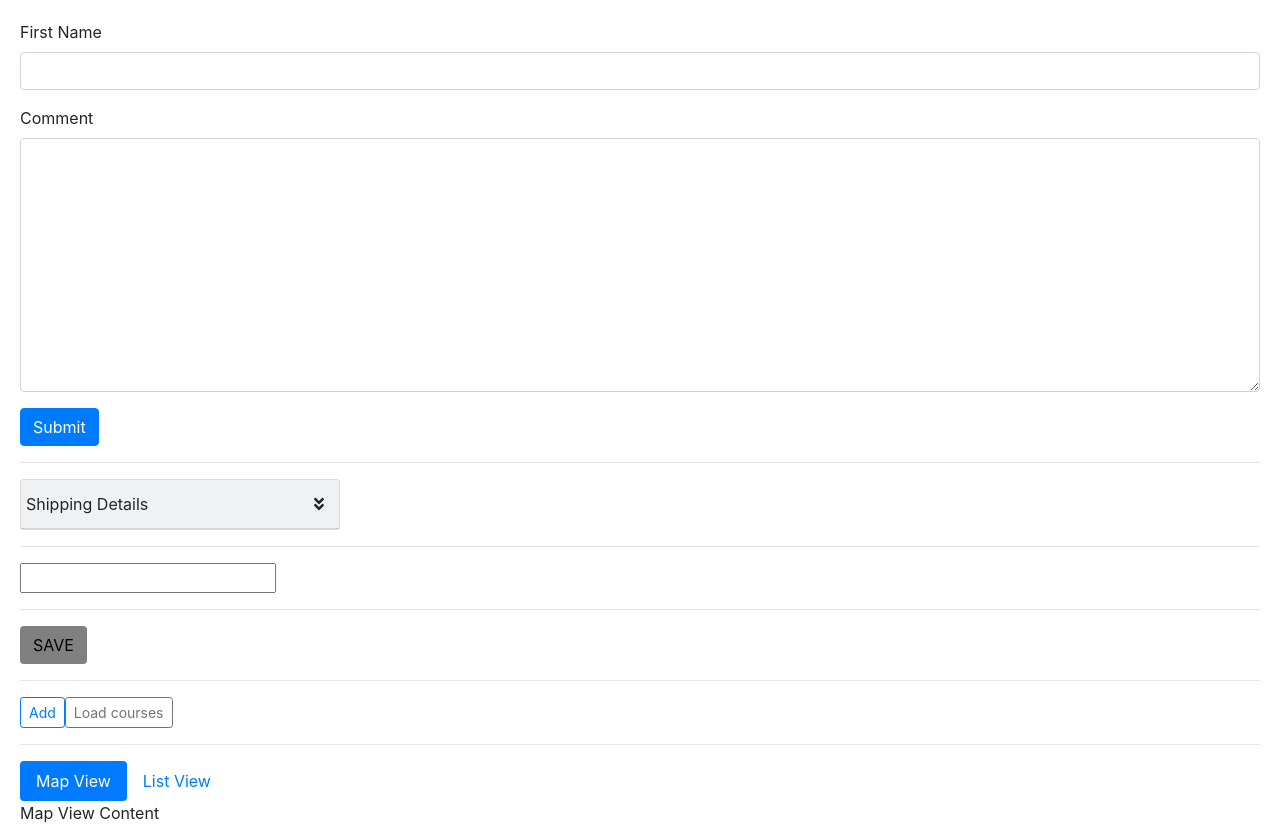
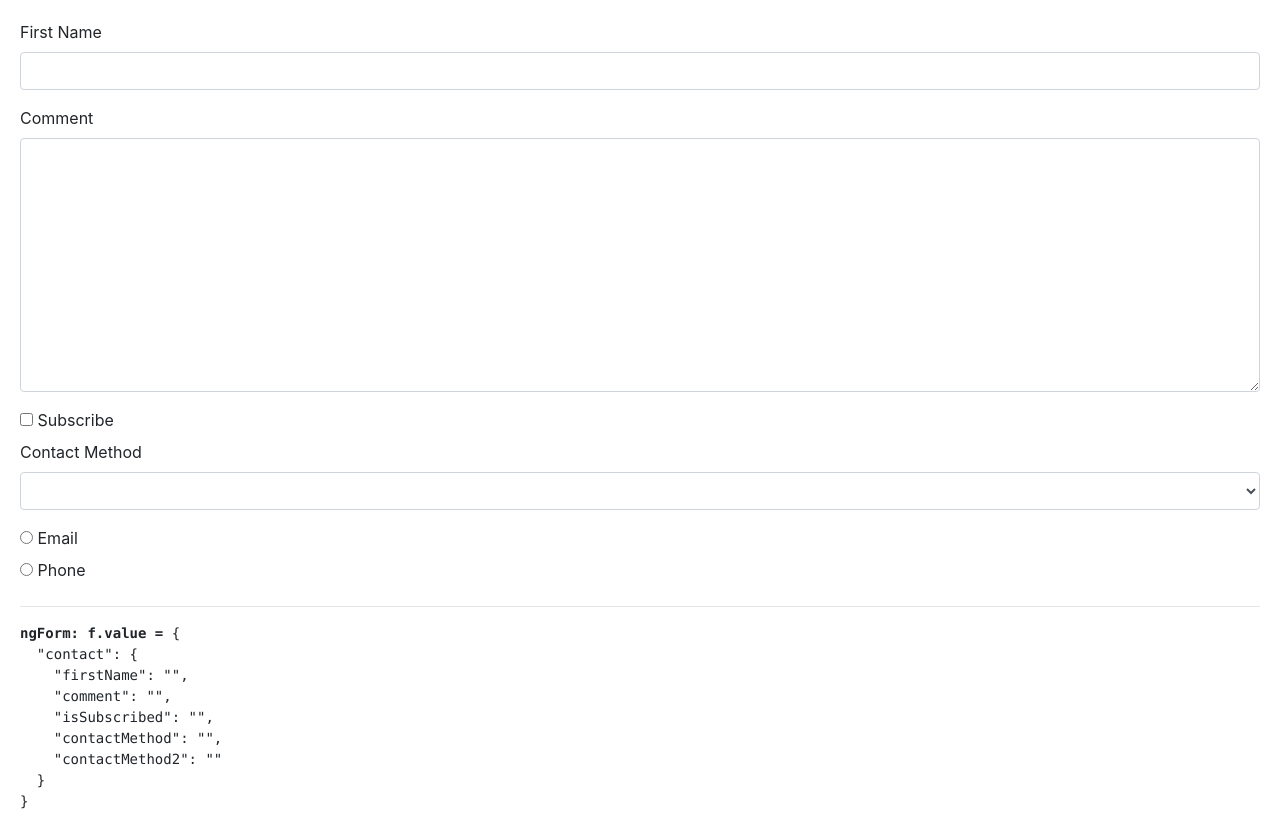
Before and after one commit to luk452/AngularDemo, an Angular app: page / in a window 1280 px wide. Shown: the top 824 px of the page. Built offline with nearby package versions, Linux system fonts and the light colour scheme.

Commit message:
Checkbox, Drop-down, Radio burrons

```diff
--- a/src/app/contact-form/contact-form.component.html
+++ b/src/app/contact-form/contact-form.component.html
@@ -35,6 +35,34 @@
         cols="30" rows="10"
         class="form-control"></textarea>
     </div>
-    <button class="btn btn-primary">Submit</button>
+
+    <div class="checkbox">
+      <label>
+        <input type="checkbox" ngModel name="isSubscribed"> Subscribe
+      </label>
+    </div>
+
+    <div class="form-group">
+      <label for="contactMethod">Contact Method</label>
+      <select ngModel name="contactMethod" id="contactMethod" class="form-control">
+        <option value=""></option>
+        <option *ngFor="let m of contactMethods" [value]="m.id">{{ m.name }}</option>
+        <!-- Use this to bind whole object: -->
+        <!-- <option *ngFor="let m of contactMethods" [ngValue]="m">{{ m.name }}</option> -->
+      </select>
+    </div>
+
+    <div *ngFor="let m of contactMethods" class="radio">
+      <label>
+        <input ngModel type="radio" name="contactMethod2" [value]="m.id"> {{ m.name }}
+      </label>
+    </div>
+
+    <hr>
+    <pre><b>ngForm: f.value = </b>{{ f.value | json }}</pre>
+    <pre><b>ngModelGroup: contact.value = </b>{{ contact.value | json }}</pre>
+    <hr>
+
+    <button class="btn btn-primary" [disabled]="!f.valid">Submit</button>
   </div>
 </form>
--- a/src/app/contact-form/contact-form.component.ts
+++ b/src/app/contact-form/contact-form.component.ts
@@ -6,6 +6,10 @@ import { Component, OnInit } from '@angular/core';
   styleUrls: ['./contact-form.component.css']
 })
 export class ContactFormComponent {
+  contactMethods = [
+    {id: 1, name: 'Email'},
+    {id: 2, name: 'Phone'}
+  ];
 
   log(x) {
     console.log(x);
```
